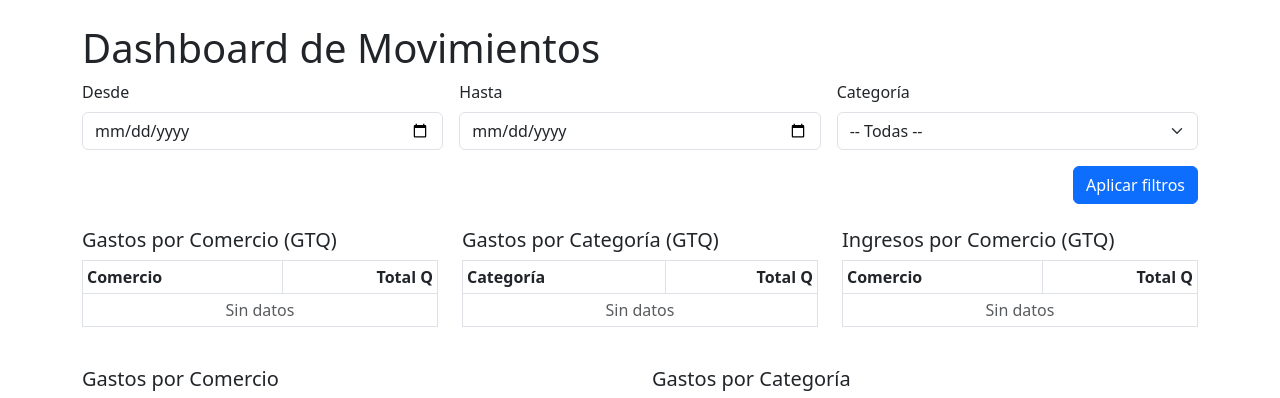
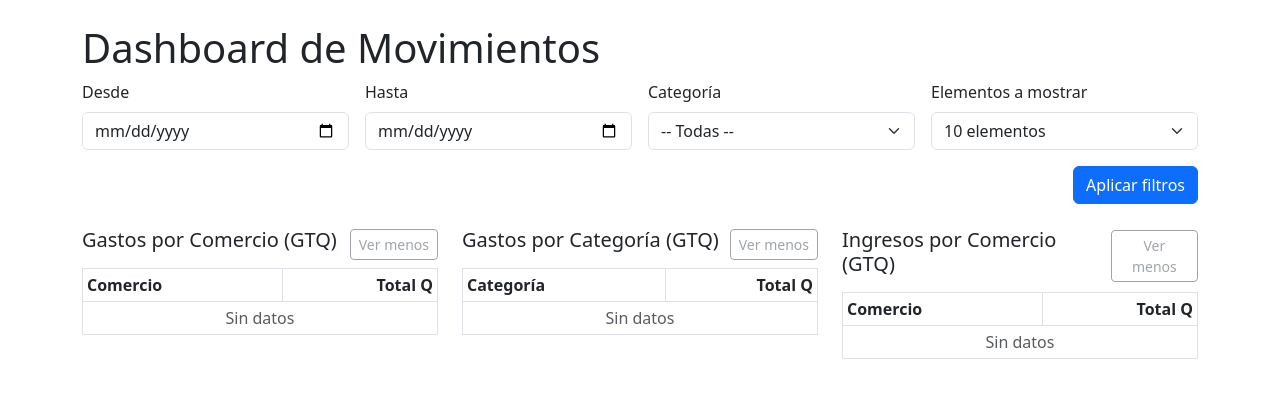
Before and after one commit to Jocagi/Bank_Tracker, a Flask app: page /dashboard in a window 1280 px wide. Shown: the part 56-454 px from the top of the page. Run offline with Flask 3, Linux system fonts and the light colour scheme; some libraries are stand-ins or nearby versions.

Commit message:
feat: Enhance dashboard filters and add table toggle functionality

```diff
--- a/app/templates/dashboard.html
+++ b/app/templates/dashboard.html
@@ -6,17 +6,17 @@
 <h1>Dashboard de Movimientos</h1>
 
 <form method="get" class="row g-3 mb-4">
-  <div class="col-md-4">
+  <div class="col-md-3">
     <label for="start_date" class="form-label">Desde</label>
     <input type="date" id="start_date" name="start_date"
            class="form-control" value="{{ start_date }}">
   </div>
-  <div class="col-md-4">
+  <div class="col-md-3">
     <label for="end_date" class="form-label">Hasta</label>
     <input type="date" id="end_date" name="end_date"
            class="form-control" value="{{ end_date }}">
   </div>
-  <div class="col-md-4">
+  <div class="col-md-3">
     <label for="category_id" class="form-label">Categoría</label>
     <select id="category_id" name="category_id" class="form-select">
       <option value="">-- Todas --</option>
@@ -28,6 +28,16 @@
       {% endfor %}
     </select>
   </div>
+  <div class="col-md-3">
+    <label for="table_limit" class="form-label">Elementos a mostrar</label>
+    <select id="table_limit" class="form-select">
+      <option value="5">5 elementos</option>
+      <option value="10" selected>10 elementos</option>
+      <option value="15">15 elementos</option>
+      <option value="20">20 elementos</option>
+      <option value="0">Todos</option>
+    </select>
+  </div>
   <div class="col-12 text-end">
     <button type="submit" class="btn btn-primary">Aplicar filtros</button>
   </div>
@@ -36,8 +46,13 @@
 <div class="row mb-4">
   <!-- Gastos por Comercio -->
   <div class="col-md-4">
+    <div class="d-flex justify-content-between align-items-center mb-2">
       <h5>Gastos por Comercio (GTQ)</h5>
-    <table class="table table-sm table-bordered">
+      <button class="btn btn-sm btn-outline-secondary toggle-table" data-table="commerce">
+        <span class="toggle-text">Ver menos</span>
+      </button>
+    </div>
+    <table class="table table-sm table-bordered" id="commerce-table">
       <thead>
         <tr>
           <th>Comercio</th>
@@ -46,7 +61,7 @@
       </thead>
       <tbody>
         {% for label, total in commerce_table %}
-        <tr>
+        <tr class="table-row" data-index="{{ loop.index0 }}">
           <td>{{ label }}</td>
           <td class="text-end">{{ '%.2f'|format(total) }}</td>
         </tr>
@@ -60,8 +75,13 @@
 
   <!-- Gastos por Categoría -->
   <div class="col-md-4">
+    <div class="d-flex justify-content-between align-items-center mb-2">
       <h5>Gastos por Categoría (GTQ)</h5>
-    <table class="table table-sm table-bordered">
+      <button class="btn btn-sm btn-outline-secondary toggle-table" data-table="category">
+        <span class="toggle-text">Ver menos</span>
+      </button>
+    </div>
+    <table class="table table-sm table-bordered" id="category-table">
       <thead>
         <tr>
           <th>Categoría</th>
@@ -70,7 +90,7 @@
       </thead>
       <tbody>
         {% for label, total in category_table %}
-        <tr>
+        <tr class="table-row" data-index="{{ loop.index0 }}">
           <td>{{ label }}</td>
           <td class="text-end">{{ '%.2f'|format(total) }}</td>
         </tr>
@@ -84,8 +104,13 @@
 
   <!-- Ingresos por Comercio -->
   <div class="col-md-4">
+    <div class="d-flex justify-content-between align-items-center mb-2">
       <h5>Ingresos por Comercio (GTQ)</h5>
-    <table class="table table-sm table-bordered">
+      <button class="btn btn-sm btn-outline-secondary toggle-table" data-table="income">
+        <span class="toggle-text">Ver menos</span>
+      </button>
+    </div>
+    <table class="table table-sm table-bordered" id="income-table">
       <thead>
         <tr>
           <th>Comercio</th>
@@ -94,7 +119,7 @@
       </thead>
       <tbody>
         {% for label, total in income_table %}
-        <tr>
+        <tr class="table-row" data-index="{{ loop.index0 }}">
           <td>{{ label }}</td>
           <td class="text-end">{{ '%.2f'|format(total) }}</td>
         </tr>
@@ -129,6 +154,90 @@
 {% block scripts %}
   {{ super() }}
   <script>
+    // Funcionalidad de colapso de tablas
+    document.addEventListener('DOMContentLoaded', function() {
+      const tableLimit = document.getElementById('table_limit');
+
+      // Función para aplicar límite a una tabla
+      function applyTableLimit(tableId, limit) {
+        const table = document.getElementById(tableId);
+        if (!table) return;
+
+        const rows = table.querySelectorAll('tbody .table-row');
+
+        rows.forEach((row, index) => {
+          if (limit === 0 || index < limit) {
+            row.style.display = '';
+          } else {
+            row.style.display = 'none';
+          }
+        });
+
+        // Actualizar texto del botón
+        const button = table.closest('.col-md-4').querySelector('.toggle-table');
+        const toggleText = button.querySelector('.toggle-text');
+
+        if (limit === 0 || rows.length <= limit) {
+          toggleText.textContent = 'Ver menos';
+          button.disabled = rows.length <= 5;
+        } else {
+          const hiddenCount = rows.length - limit;
+          toggleText.textContent = `Ver ${hiddenCount} más`;
+          button.disabled = false;
+        }
+      }
+
+      // Función para alternar vista completa de una tabla
+      function toggleTableView(tableId) {
+        const table = document.getElementById(tableId);
+        if (!table) return;
+
+        const button = table.closest('.col-md-4').querySelector('.toggle-table');
+        const toggleText = button.querySelector('.toggle-text');
+        const rows = table.querySelectorAll('tbody .table-row');
+        const currentLimit = parseInt(tableLimit.value);
+
+        const isExpanded = toggleText.textContent === 'Ver menos';
+
+        if (isExpanded && currentLimit > 0) {
+          // Colapsar a la cantidad seleccionada
+          applyTableLimit(tableId, currentLimit);
+        } else {
+          // Expandir todo
+          applyTableLimit(tableId, 0);
+        }
+      }
+
+      // Event listener para el selector de límite
+      tableLimit.addEventListener('change', function() {
+        const limit = parseInt(this.value);
+        applyTableLimit('commerce-table', limit);
+        applyTableLimit('category-table', limit);
+        applyTableLimit('income-table', limit);
+        // Actualizar gráficos también
+        updateCommerceChart(limit);
+        updateCategoryChart(limit);
+      });
+
+      // Event listeners para botones de toggle
+      document.querySelectorAll('.toggle-table').forEach(button => {
+        button.addEventListener('click', function() {
+          const tableId = this.getAttribute('data-table') + '-table';
+          toggleTableView(tableId);
+        });
+      });
+
+      // Aplicar límite inicial
+      const initialLimit = parseInt(tableLimit.value);
+      applyTableLimit('commerce-table', initialLimit);
+      applyTableLimit('category-table', initialLimit);
+      applyTableLimit('income-table', initialLimit);
+
+      // Crear gráficos iniciales
+      updateCommerceChart(initialLimit);
+      updateCategoryChart(initialLimit);
+    });
+
     // Datos para los gráficos
     const commerceLabels  = {{ commerce_labels  | tojson }};
     const commerceValues  = {{ commerce_values  | tojson }};
@@ -137,12 +246,42 @@
     const monthLabels     = {{ month_labels     | tojson }};
     const monthValues     = {{ month_values     | tojson }};
 
-    // Pie chart: Gastos por Comercio
-    new Chart(document.getElementById('chartCommerce'), {
+    // Variables para almacenar las instancias de los gráficos
+    let chartCommerce, chartCategory;
+
+    // Función para procesar datos del gráfico según el límite
+    function processChartData(labels, values, limit) {
+      if (limit === 0 || labels.length <= limit) {
+        return { labels, values };
+      }
+
+      const limitedLabels = labels.slice(0, limit);
+      const limitedValues = values.slice(0, limit);
+
+      // Sumar el resto en "Otros"
+      const othersSum = values.slice(limit).reduce((sum, val) => sum + Math.abs(val), 0);
+
+      if (othersSum > 0) {
+        limitedLabels.push('Otros');
+        limitedValues.push(othersSum);
+      }
+
+      return { labels: limitedLabels, values: limitedValues };
+    }
+
+    // Función para crear/actualizar gráfico de comercio
+    function updateCommerceChart(limit) {
+      const { labels, values } = processChartData(commerceLabels, commerceValues, limit);
+
+      if (chartCommerce) {
+        chartCommerce.destroy();
+      }
+
+      chartCommerce = new Chart(document.getElementById('chartCommerce'), {
         type: 'pie',
         data: {
-        labels: commerceLabels,
-        datasets: [{ data: commerceValues }]
+          labels: labels,
+          datasets: [{ data: values }]
         },
         options: {
           responsive: true,
@@ -158,13 +297,21 @@
           }
         }
       });
+    }
 
-    // Pie chart: Gastos por Categoría
-    new Chart(document.getElementById('chartCategory'), {
+    // Función para crear/actualizar gráfico de categorías
+    function updateCategoryChart(limit) {
+      const { labels, values } = processChartData(categoryLabels, categoryValues, limit);
+
+      if (chartCategory) {
+        chartCategory.destroy();
+      }
+
+      chartCategory = new Chart(document.getElementById('chartCategory'), {
         type: 'pie',
         data: {
-        labels: categoryLabels,
-        datasets: [{ data: categoryValues }]
+          labels: labels,
+          datasets: [{ data: values }]
         },
         options: {
           responsive: true,
@@ -180,6 +327,7 @@
           }
         }
       });
+    }
 
     // Línea: Evolución Mensual de Gastos
     new Chart(document.getElementById('chartMonthly'), {
```
Lines whose indentation alone changed are shown as unchanged.
